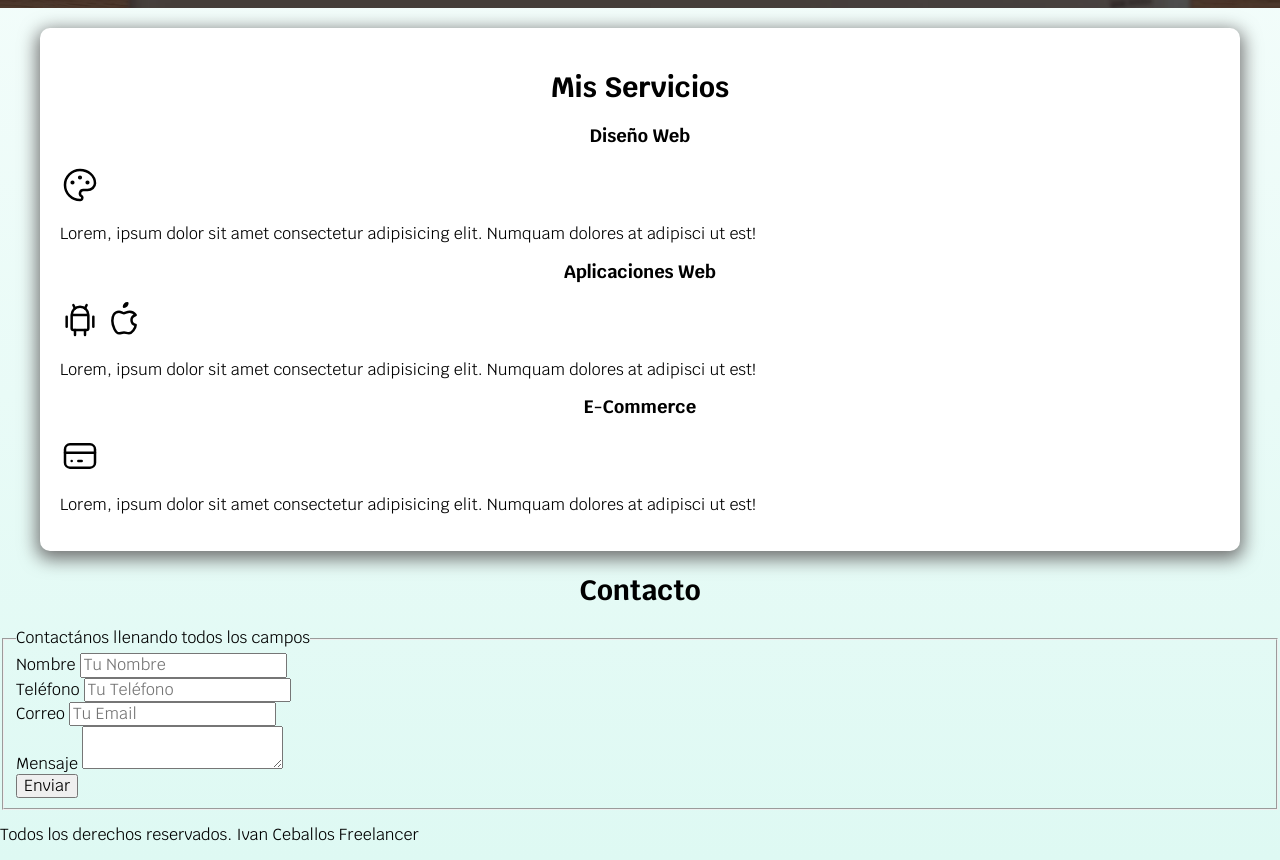
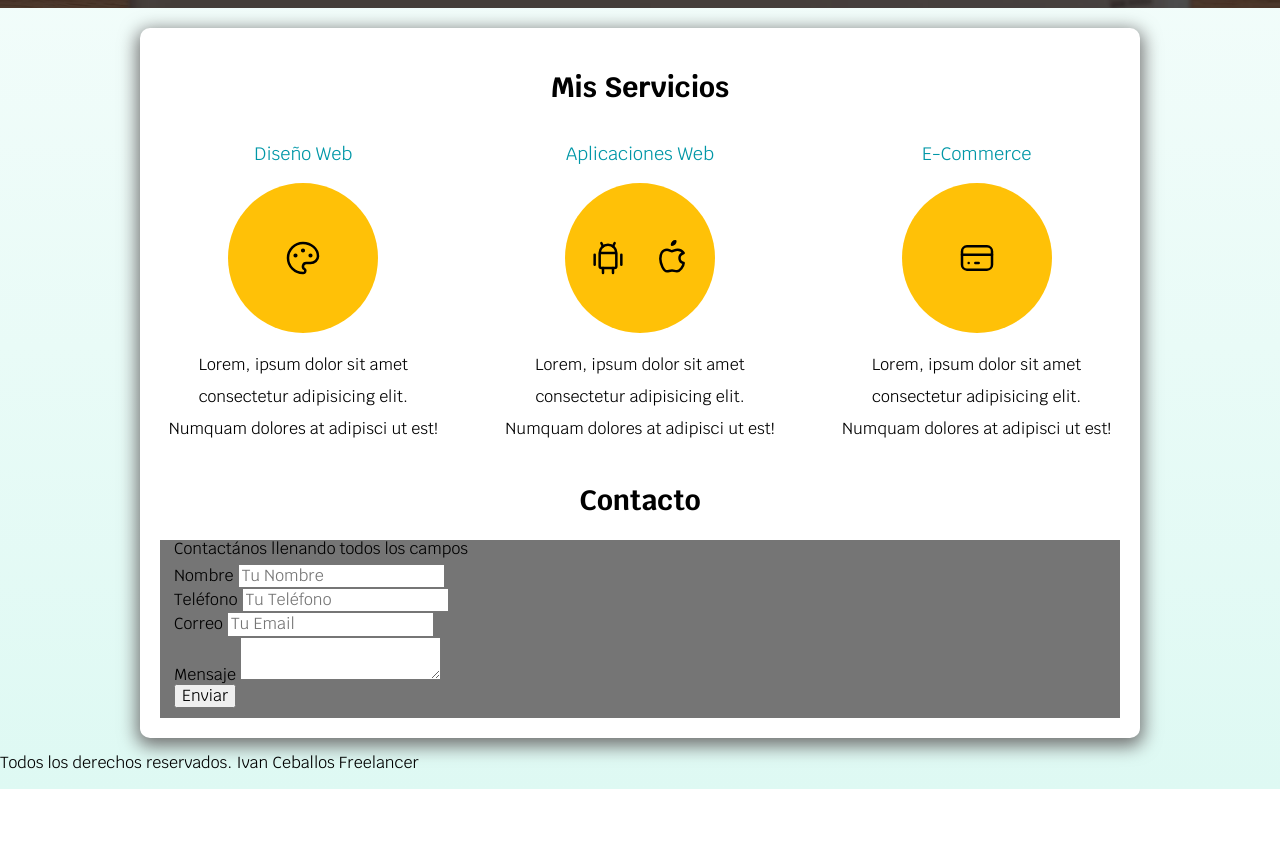
Before and after one commit to ivaneeceballos/E-commerce, a plain HTML site: page index.html in a window 1280 px wide. Shown: the part 540-1400 px from the top of the page. After the commit the page ends 1329 px from the top, so only its background shows below. Drawn offline with Linux system fonts and the light colour scheme.

Commit message:
E-commerce3

```diff
--- a/css/style.css
+++ b/css/style.css
@@ -35,8 +35,8 @@ body {
 
 /* nav */
 .contenedor {
-    max-width: 120rem;
-    margin: 0 auto;
+    max-width: 100rem;
+    margin: auto;
 }
 
 .sombra {
@@ -150,6 +150,55 @@ h3 {
     align-items: flex-end;
 }
 
+/*  servicios display grid */
+.servicio {
+    display: flex;
+    flex-direction: column;
+    align-items: center;
+}
+
+.servicios h3 {
+    color: var(--secundario);
+    font-weight: normal;
+}
+
+.servicios p {
+    line-height: 2;
+    text-align: center;
+}
+
+.servicio .iconos {
+    height: 15rem;
+    width: 15rem;
+    background-color: var(--primario);
+    border-radius: 50%;
+    display: flex;
+    justify-content: space-evenly;
+    align-items: center;
+}
+
+@media (min-width: 768px) {
+    .servicios {
+        display: grid;
+        grid-template-columns: repeat(3, 1fr);
+        column-gap: 5rem;
+    }
+}
+
+/* servicios display grid */
+
+/*formulario contactos */
+.formulario {
+    background-color: var(--gris);
+    width: min (60rem, 100%); /* utiliza el valor mas pequeño */
+}
+
+.formulario fieldset {
+    border: none;
+}
+
+/* fin formulario contactos */
+
 /* fin main */
 
 /* media desde 768px para arriba*/
--- a/index.html
+++ b/index.html
@@ -61,11 +61,17 @@
     <main class="contenedor sombra">
 
         <h2>Mis Servicios</h2>
-        <section>
+        <div class="servicios">
+
+            <section class="servicio">
+
                 <h3>Diseño Web</h3>
-            <svg xmlns="http://www.w3.org/2000/svg" class="icon icon-tabler icon-tabler-palette" width="40" height="40"
-                viewBox="0 0 24 24" stroke-width="1.5" stroke="#000000" fill="none" stroke-linecap="round"
-                stroke-linejoin="round">
+
+                <div class="iconos">
+
+                    <svg xmlns="http://www.w3.org/2000/svg" class="icon icon-tabler icon-tabler-palette" width="40"
+                        height="40" viewBox="0 0 24 24" stroke-width="1.5" stroke="#000000" fill="none"
+                        stroke-linecap="round" stroke-linejoin="round">
                         <path stroke="none" d="M0 0h24v24H0z" fill="none" />
                         <path
                             d="M12 21a9 9 0 1 1 0 -18a9 8 0 0 1 9 8a4.5 4 0 0 1 -4.5 4h-2.5a2 2 0 0 0 -1 3.75a1.3 1.3 0 0 1 -1 2.25" />
@@ -73,17 +79,22 @@
                         <circle cx="12" cy="7.5" r=".5" fill="currentColor" />
                         <circle cx="16.5" cy="10.5" r=".5" fill="currentColor" />
                     </svg>
+
+                </div>
+
                 <p>Lorem, ipsum dolor sit amet consectetur adipisicing elit.
                     Numquam dolores at adipisci ut est!</p>
+
             </section>
 
-        <section>
+            <section class="servicio">
 
                 <h3>Aplicaciones Web</h3>
+                <div class="iconos">
 
-            <svg xmlns="http://www.w3.org/2000/svg" class="icon icon-tabler icon-tabler-brand-android" width="40"
-                height="40" viewBox="0 0 24 24" stroke-width="1.5" stroke="#000000" fill="none" stroke-linecap="round"
-                stroke-linejoin="round">
+                    <svg xmlns="http://www.w3.org/2000/svg" class="icon icon-tabler icon-tabler-brand-android"
+                        width="40" height="40" viewBox="0 0 24 24" stroke-width="1.5" stroke="#000000" fill="none"
+                        stroke-linecap="round" stroke-linejoin="round">
                         <path stroke="none" d="M0 0h24v24H0z" fill="none" />
                         <line x1="4" y1="10" x2="4" y2="16" />
                         <line x1="20" y1="10" x2="20" y2="16" />
@@ -95,26 +106,28 @@
                     </svg>
 
                     <svg xmlns="http://www.w3.org/2000/svg" class="icon icon-tabler icon-tabler-brand-apple" width="40"
-                height="40" viewBox="0 0 24 24" stroke-width="1.5" stroke="#000000" fill="none" stroke-linecap="round"
-                stroke-linejoin="round">
+                        height="40" viewBox="0 0 24 24" stroke-width="1.5" stroke="#000000" fill="none"
+                        stroke-linecap="round" stroke-linejoin="round">
                         <path stroke="none" d="M0 0h24v24H0z" fill="none" />
                         <path
                             d="M9 7c-3 0 -4 3 -4 5.5c0 3 2 7.5 4 7.5c1.088 -.046 1.679 -.5 3 -.5c1.312 0 1.5 .5 3 .5s4 -3 4 -5c-.028 -.01 -2.472 -.403 -2.5 -3c-.019 -2.17 2.416 -2.954 2.5 -3c-1.023 -1.492 -2.951 -1.963 -3.5 -2c-1.433 -.111 -2.83 1 -3.5 1c-.68 0 -1.9 -1 -3 -1z" />
                         <path d="M12 4a2 2 0 0 0 2 -2a2 2 0 0 0 -2 2" />
                     </svg>
 
+                </div>
+
                 <p>Lorem, ipsum dolor sit amet consectetur adipisicing elit.
                     Numquam dolores at adipisci ut est!</p>
 
             </section>
 
-        <section>
+            <section class="servicio">
 
                 <h3>E-Commerce</h3>
-
+                <div class="iconos">
                     <svg xmlns="http://www.w3.org/2000/svg" class="icon icon-tabler icon-tabler-credit-card" width="40"
-                height="40" viewBox="0 0 24 24" stroke-width="1.5" stroke="#000000" fill="none" stroke-linecap="round"
-                stroke-linejoin="round">
+                        height="40" viewBox="0 0 24 24" stroke-width="1.5" stroke="#000000" fill="none"
+                        stroke-linecap="round" stroke-linejoin="round">
                         <path stroke="none" d="M0 0h24v24H0z" fill="none" />
                         <rect x="3" y="5" width="18" height="14" rx="3" />
                         <line x1="3" y1="10" x2="21" y2="10" />
@@ -122,17 +135,20 @@
                         <line x1="11" y1="15" x2="13" y2="15" />
                     </svg>
 
+                </div>
+
                 <p>Lorem, ipsum dolor sit amet consectetur adipisicing elit.
                     Numquam dolores at adipisci ut est!</p>
+
             </section>
+        </div><!--. servicios -->
 
-    </main>
 
         <section>
 
             <h2>Contacto</h2>
             <!-- formulario -->
-        <form action="">
+            <form class="formulario">
                 <!-- Fieldset: al rededor de form -->
                 <fieldset>
                     <!-- Legend: titulo de form -->
@@ -170,8 +186,9 @@
                 </fieldset>
             </form>
             <!-- fin de formulario -->
+
         </section>
-
+    </main>
     <footer>
         <p>Todos los derechos reservados. Ivan Ceballos Freelancer</p>
     </footer>
```
Lines whose indentation alone changed are shown as unchanged.
